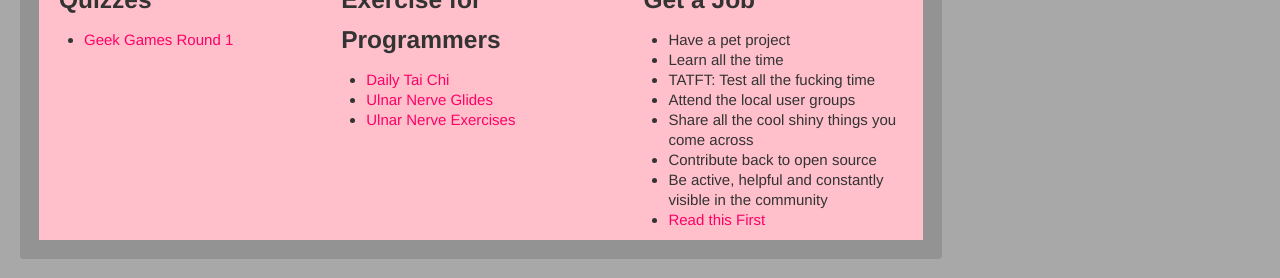
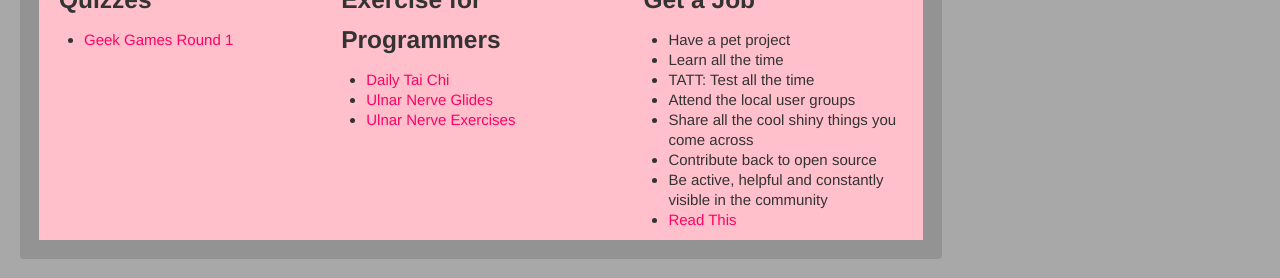
Before and after one commit to rubilicious/rubilicious.github.io, a plain HTML site: page index.html in a window 1280 px wide. Shown: the part 978-1256 px from the top of the page. Drawn offline with nearby package versions, Linux system fonts and the light colour scheme; files whose address does not match are found by name.

Commit message:
Automated commit at 2014-04-15 20:25:31 UTC by middleman-deploy 3.1.4

```diff
--- a/index.html
+++ b/index.html
@@ -170,12 +170,12 @@
       <ul>
                 <li>Have a pet project</li>
         <li>Learn all the time</li>
-        <li>TATFT: Test all the fucking time</li>
+        <li>TATT: Test all the time</li>
         <li>Attend the local user groups</li>
         <li>Share all the cool shiny things you come across</li>
         <li>Contribute back to open source</li>
         <li>Be active, helpful and constantly visible in the community</li>
-        <li><a href = "http://stackoverflow.com/questions/2907348/how-can-a-rails-newbie-find-a-job-as-a-rails-developer">Read this First</a></li>
+        <li><a href = "http://stackoverflow.com/questions/2907348/how-can-a-rails-newbie-find-a-job-as-a-rails-developer">Read This</a></li>
       </ul>
   </div><!--/span4-->
 
```
